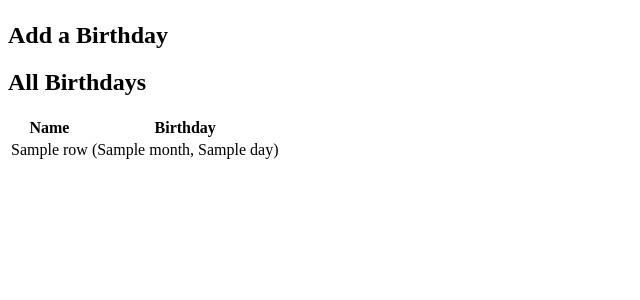
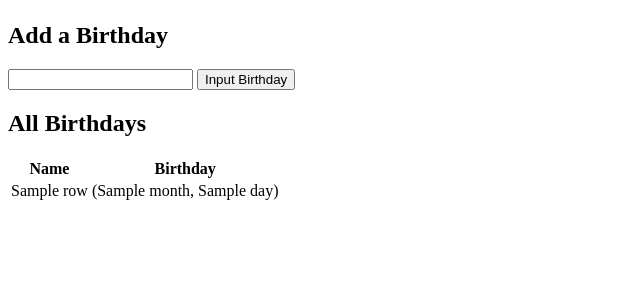
Before and after one commit to sthio90/CS50X, a Flask app: template birthdays/templates/index.html in a window 1280 px wide. Shown: the part 58-358 px from the top of the page, without its empty margins (0-640 px from the left). Run offline with Flask 3, Linux system fonts and the light colour scheme; the template is opened without the code that fills it: most values are stand-ins (such as "Sample title", 1, 10 or a date in 2020); some libraries are stand-ins or nearby versions.

Commit message:
Sat, Dec 30, 2023, 1:48 PM +10:00

```diff
--- a/birthdays/templates/index.html
+++ b/birthdays/templates/index.html
@@ -15,8 +15,11 @@
 
                 <h2>Add a Birthday</h2>
                 <!-- TODO: Create a form for users to submit a name, a month, and a day -->
-                <form action="/" method=["get", "post"]>
-
+                <form action="/" method="post">
+                    <input type="text">
+                    <button type="submit">
+                        Input Birthday
+                    </button>
                 </form>
             </div>
 
```
